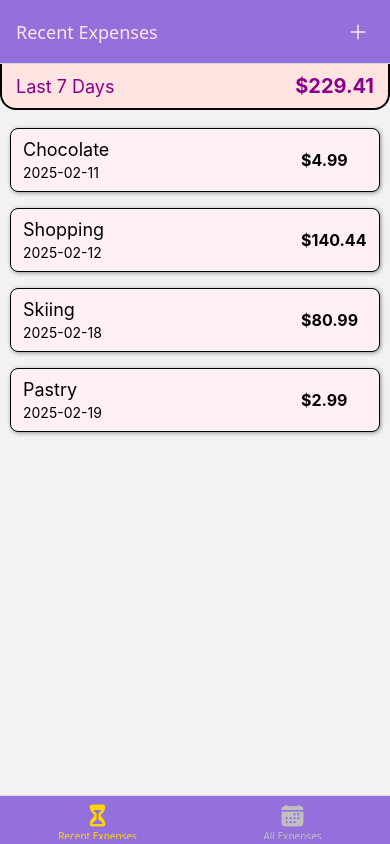
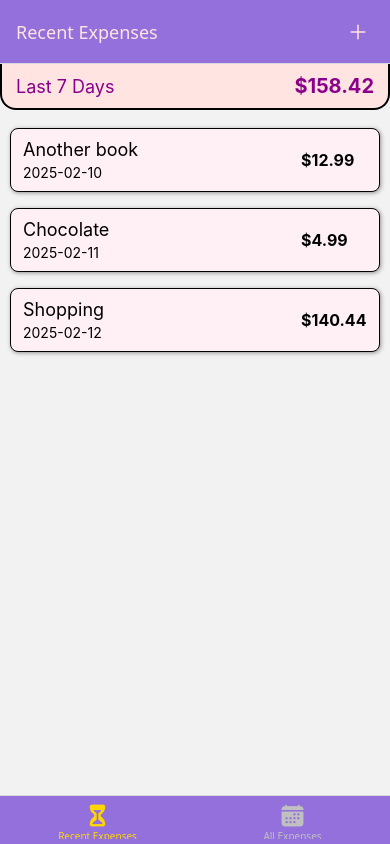
Before and after one commit to spiglebach/react-native, a React Native app in the folder expense-tracker/: screen /RecentExpenses in a window 390 px wide. Built offline with nearby package versions, Linux system fonts and the light colour scheme.

Commit message:
no expenses info text, recent date fix

```diff
--- a/expense-tracker/components/ExpensesOutput.js
+++ b/expense-tracker/components/ExpensesOutput.js
@@ -1,12 +1,17 @@
-import { StyleSheet, View } from "react-native"
+import { StyleSheet, Text, View } from "react-native"
 import ExpensesSummary from "./ExpensesSummary"
 import ExpensesList from "./ExpensesList"
 
 function ExpensesOutput({expenses, expensesPeriod}) {
+    let content = expenses.length <= 0 ? (
+        <Text style={{textAlign: 'center', marginVertical: 'auto'}}>No expenses...</Text>
+     ) : (
+        <ExpensesList expenses={expenses} />
+     )
     return (
         <View style={styles.container}>
             <ExpensesSummary expenses={expenses} periodName={expensesPeriod} />
-            <ExpensesList expenses={expenses} />
+            {content}
         </View>
     )
 }
--- a/expense-tracker/screens/RecentExpenses.js
+++ b/expense-tracker/screens/RecentExpenses.js
@@ -8,7 +8,7 @@ function RecentExpensesScreen() {
     const  recentExpenses = expenses.filter((expense) => {
         const today = new Date()
         const sevenDaysAgo = getDateMinusDays(today, 7)
-        return expense.date > sevenDaysAgo
+        return (expense.date >= sevenDaysAgo) && (expense.date <= today)
     })
     return (
         <ExpensesOutput expenses={recentExpenses} expensesPeriod="Last 7 Days" />
```
